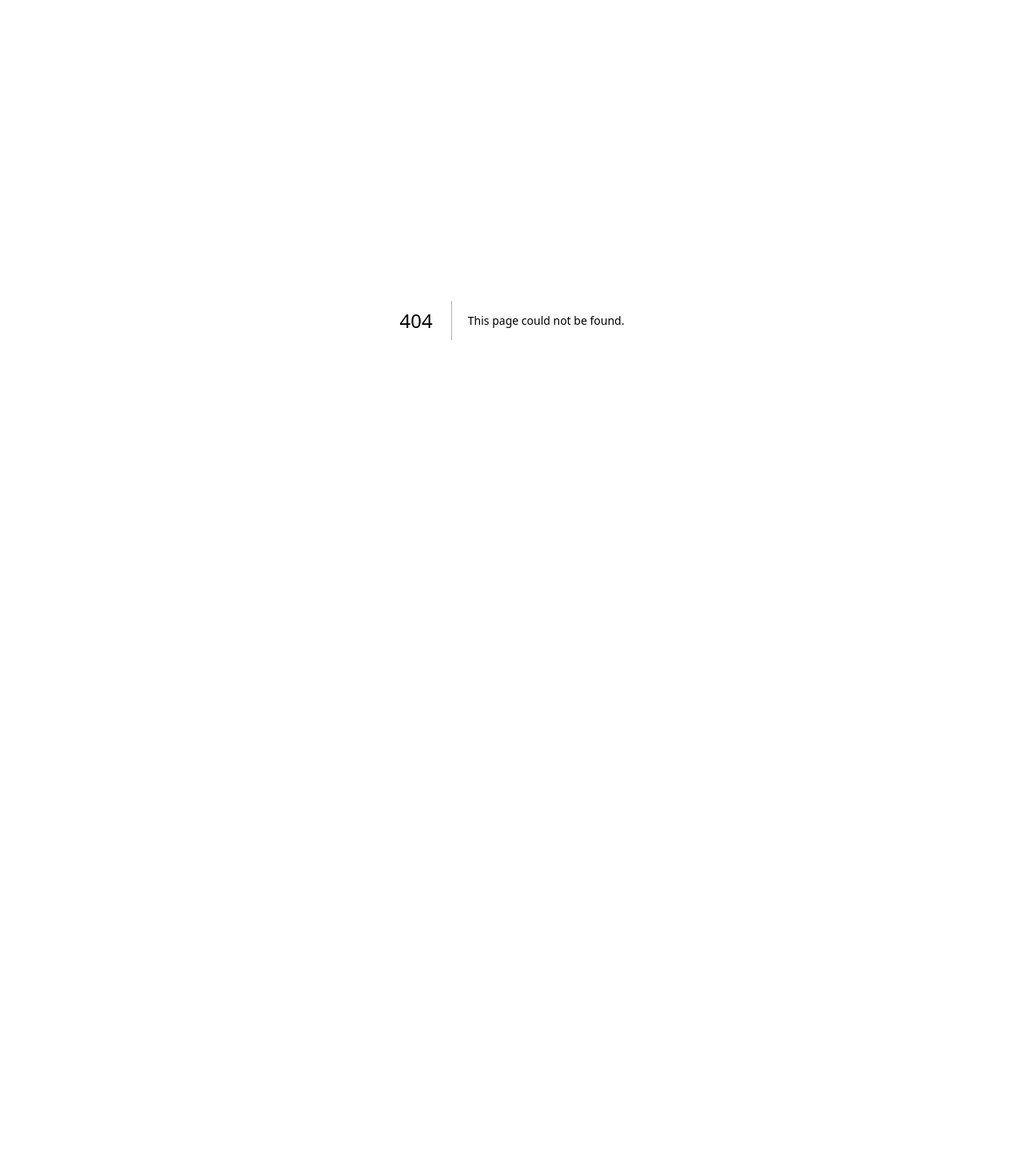
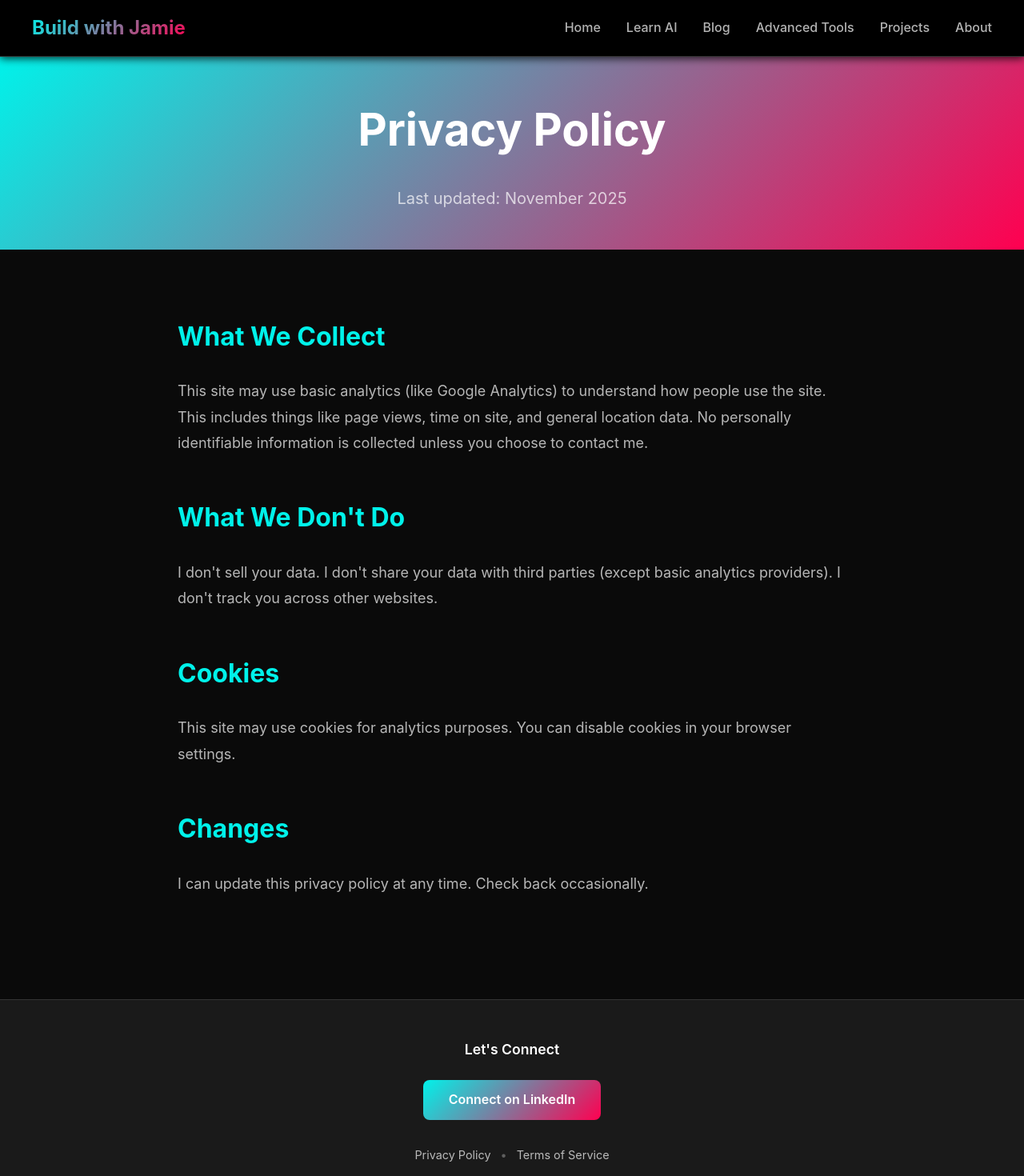
Before and after one commit to givemetheballai-debug/Buildwithjamie, a Next.js app: page /privacy in a window 1280 px wide. Before the commit this address had no page. Shown: the top 1470 px of the page at 80% size. Before the commit the page ends 800 px from the top, so only its background shows below. Built offline with nearby package versions, Linux system fonts and the light colour scheme.

Commit message:
Add files via upload

```diff
--- /dev/null
+++ b/app/privacy/page.js
@@ -0,0 +1,55 @@
+import Navigation from '../../components/Navigation'
+import Footer from '../../components/Footer'
+
+export const metadata = {
+  title: 'Privacy Policy | Jamie Williams',
+  description: 'Privacy Policy for Build With Jamie',
+}
+
+export default function Privacy() {
+  return (
+    <>
+      <Navigation />
+
+      {/* Hero */}
+      <section className="section-hero text-center bg-gradient">
+        <div className="container">
+          <h1 className="text-6xl font-bold mb-md">Privacy Policy</h1>
+          <p className="text-xl opacity-70">Last updated: November 2025</p>
+        </div>
+      </section>
+
+      {/* Main Content */}
+      <section className="section bg-secondary">
+        <div className="container content-narrow">
+
+          <div className="text-lg line-height-relaxed">
+
+            <h2 className="text-3xl font-bold text-cyan mb-md">What We Collect</h2>
+            <p className="mb-xl opacity-70">
+              This site may use basic analytics (like Google Analytics) to understand how people use the site. This includes things like page views, time on site, and general location data. No personally identifiable information is collected unless you choose to contact me.
+            </p>
+
+            <h2 className="text-3xl font-bold text-cyan mb-md">What We Don't Do</h2>
+            <p className="mb-xl opacity-70">
+              I don't sell your data. I don't share your data with third parties (except basic analytics providers). I don't track you across other websites.
+            </p>
+
+            <h2 className="text-3xl font-bold text-cyan mb-md">Cookies</h2>
+            <p className="mb-xl opacity-70">
+              This site may use cookies for analytics purposes. You can disable cookies in your browser settings.
+            </p>
+
+            <h2 className="text-3xl font-bold text-cyan mb-md">Changes</h2>
+            <p className="mb-xl opacity-70">
+              I can update this privacy policy at any time. Check back occasionally.
+            </p>
+
+          </div>
+        </div>
+      </section>
+
+      <Footer />
+    </>
+  )
+}
```
Also changed, not shown: app/terms/page.js (added, +74 -0 lines).
